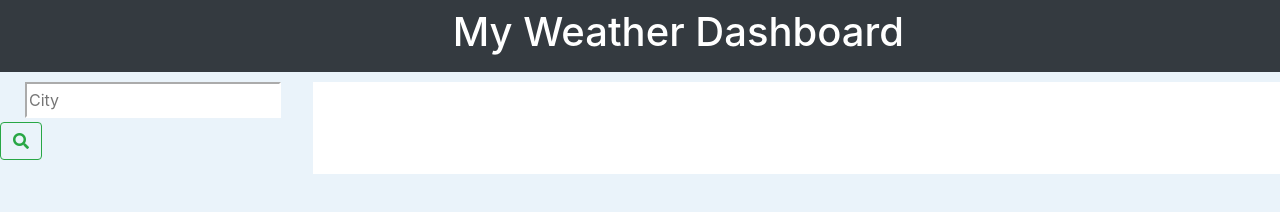
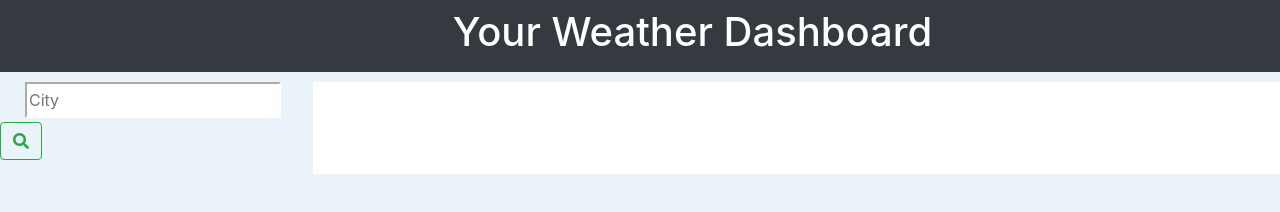
Before and after one commit to speloqu24/Weather_Dash, a plain HTML site: page index.html in a window 1280 px wide. Drawn offline with nearby package versions, Linux system fonts and the light colour scheme.

Commit message:
Update index.html
git commit -m "CU-1vx0y19 - Updating page title"

```diff
--- a/index.html
+++ b/index.html
@@ -23,12 +23,12 @@
     <!-- Link to MY CSS  -->
     <link rel="stylesheet" href="./style.css" />
 
-    <title> My Weather Dashboard</title>
+    <title>Weather Dashboard</title>
   </head>
 
   <body>
     <nav class="navbar navbar-dark bg-dark">
-      <h1>My Weather Dashboard</h1>
+      <h1>Your Weather Dashboard</h1>
     </nav>
 
     <!-- Search, Search History and Display container. Elements added dynamically  -->
```
